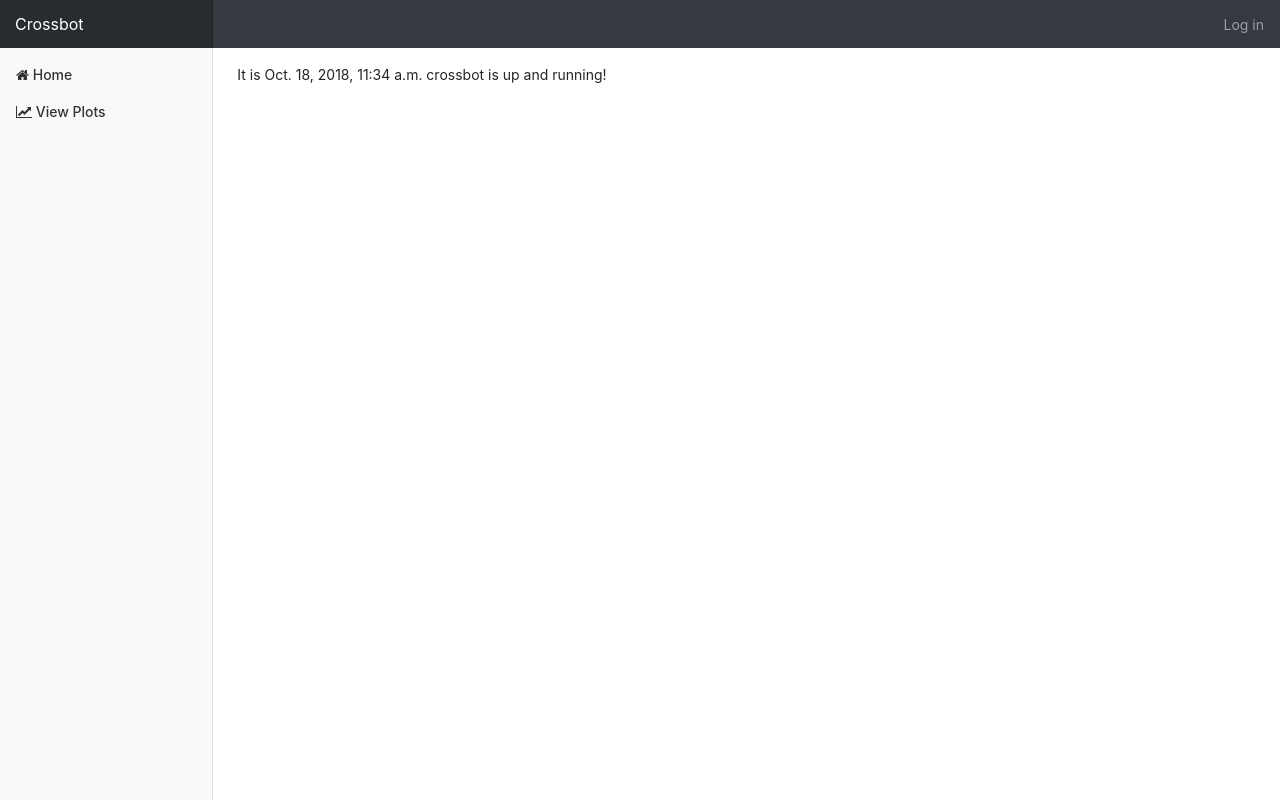
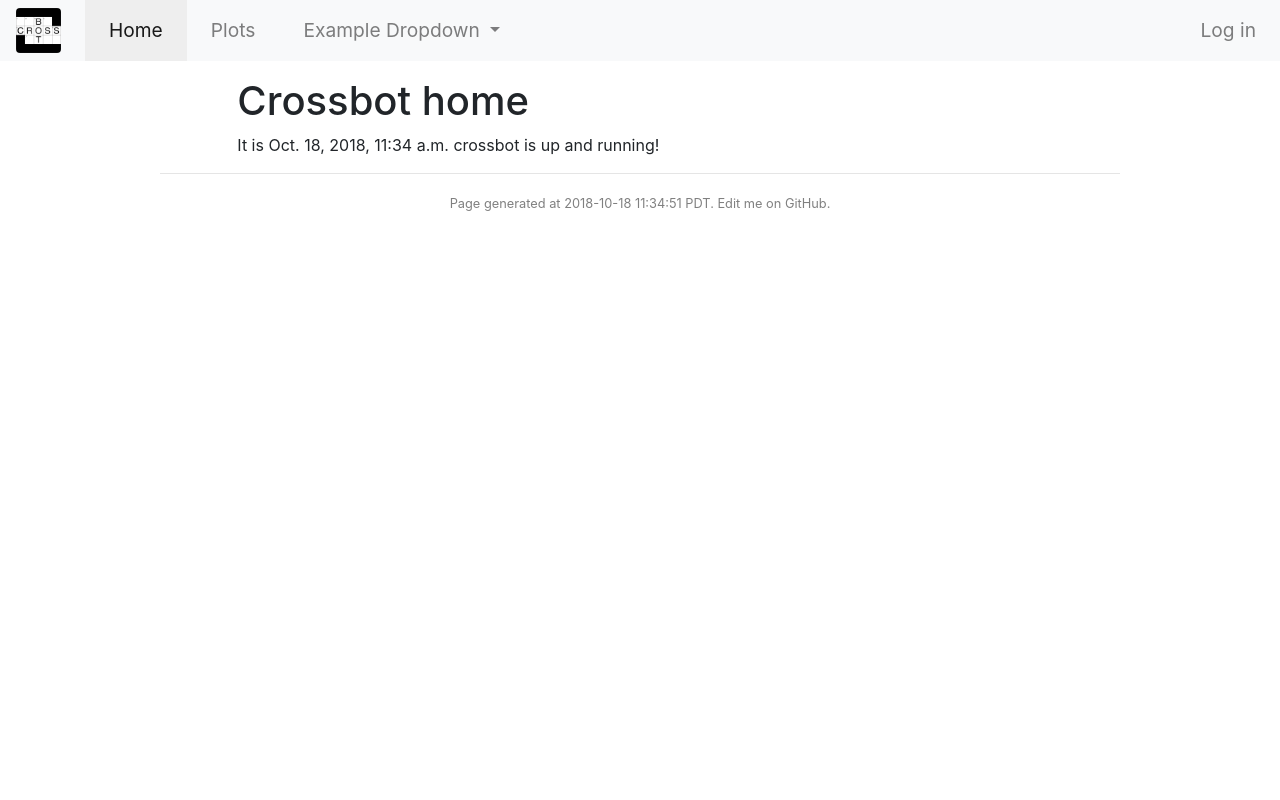
Before and after one commit to mwillsey/crossbot, a Django app: page / in a window 1280 px wide. Run offline with Django 3.2, Linux system fonts and the light colour scheme; some libraries are stand-ins or nearby versions.

Commit message:
Update the html

```diff
--- /dev/null
+++ b/crossbot/static/crossbot/css/base.css
@@ -0,0 +1,29 @@
+/* only use padding inside the nav-items, so the active background colors the whole thing */
+
+.navbar {
+    margin: 0;
+    padding: 0;
+    font-size: 120%;
+}
+
+.nav-item, .navbar-brand {
+    margin: 0;
+    padding: 8px 16px;
+}
+
+.active {
+    background-color: #eee;
+}
+
+/* make the foot low key */
+
+footer {
+    font-size: 80%;
+    text-align: center;
+    color: gray;
+    margin: 20px;
+}
+
+footer a {
+    color: gray;
+}
--- a/crossbot/static/crossbot/css/dashboard.css
+++ /dev/null
@@ -1,93 +0,0 @@
-body {
-  font-size: .875rem;
-}
-
-.feather {
-  width: 16px;
-  height: 16px;
-  vertical-align: text-bottom;
-}
-
-/*
- * Sidebar
- */
-
-.sidebar {
-  position: fixed;
-  top: 0;
-  bottom: 0;
-  left: 0;
-  z-index: 100; /* Behind the navbar */
-  padding: 0;
-  box-shadow: inset -1px 0 0 rgba(0, 0, 0, .1);
-}
-
-.sidebar-sticky {
-  position: -webkit-sticky;
-  position: sticky;
-  top: 48px; /* Height of navbar */
-  height: calc(100vh - 48px);
-  padding-top: .5rem;
-  overflow-x: hidden;
-  overflow-y: auto; /* Scrollable contents if viewport is shorter than content. */
-}
-
-.sidebar .nav-link {
-  font-weight: 500;
-  color: #333;
-}
-
-.sidebar .nav-link .feather {
-  margin-right: 4px;
-  color: #999;
-}
-
-.sidebar .nav-link.active {
-  color: #007bff;
-}
-
-.sidebar .nav-link:hover .feather,
-.sidebar .nav-link.active .feather {
-  color: inherit;
-}
-
-.sidebar-heading {
-  font-size: .75rem;
-  text-transform: uppercase;
-}
-
-/*
- * Navbar
- */
-
-.navbar-brand {
-  padding-top: .75rem;
-  padding-bottom: .75rem;
-  font-size: 1rem;
-  background-color: rgba(0, 0, 0, .25);
-  box-shadow: inset -1px 0 0 rgba(0, 0, 0, .25);
-}
-
-.navbar .form-control {
-  padding: .75rem 1rem;
-  border-width: 0;
-  border-radius: 0;
-}
-
-.form-control-dark {
-  color: #fff;
-  background-color: rgba(255, 255, 255, .1);
-  border-color: rgba(255, 255, 255, .1);
-}
-
-.form-control-dark:focus {
-  border-color: transparent;
-  box-shadow: 0 0 0 3px rgba(255, 255, 255, .25);
-}
-
-/*
- * Utilities
- */
-
-.border-top { border-top: 1px solid #e5e5e5; }
-.border-bottom { border-bottom: 1px solid #e5e5e5; }
--- a/crossbot/templates/crossbot/index.html
+++ b/crossbot/templates/crossbot/index.html
@@ -1,5 +1,7 @@
 {% extends "base.html" %}
 {% block content %}
-  It is {% now "DATETIME_FORMAT" %}
-  crossbot is up and running!
+    <h1> Crossbot home </h1>
+
+    It is {% now "DATETIME_FORMAT" %}
+    crossbot is up and running!
 {% endblock %}
--- a/templates/base.html
+++ b/templates/base.html
@@ -7,22 +7,59 @@
 
         <title>Crossbot</title>
 
-  <link rel="shortcut icon" href="{%  static "crossbot/favicon.ico" %}">
+        <link rel="shortcut icon" href="{% static "crossbot/favicon.ico" %}">
 
-  {# Bootstrap #}
-  <link rel="stylesheet" href="https://stackpath.bootstrapcdn.com/bootstrap/4.1.3/css/bootstrap.min.css" integrity="sha384-MCw98/SFnGE8fJT3GXwEOngsV7Zt27NXFoaoApmYm81iuXoPkFOJwJ8ERdknLPMO" crossorigin="anonymous">
+        {# bootstrap #}
+        <link rel="stylesheet" href="https://stackpath.bootstrapcdn.com/bootstrap/4.1.3/css/bootstrap.min.css"
+              integrity="sha384-MCw98/SFnGE8fJT3GXwEOngsV7Zt27NXFoaoApmYm81iuXoPkFOJwJ8ERdknLPMO"
+              crossorigin="anonymous">
 
-  {# Font Awesome #}
-  <link href="//maxcdn.bootstrapcdn.com/font-awesome/4.7.0/css/font-awesome.min.css" rel="stylesheet">
+        {# font awesome #}
+        <link rel="stylesheet" href="//maxcdn.bootstrapcdn.com/font-awesome/4.7.0/css/font-awesome.min.css">
 
-  {# Dashboard Example Stylesheet #}
-  <link rel="stylesheet" href="{% static "crossbot/css/dashboard.css" %}">
+        <link rel="stylesheet" href="{% static "crossbot/css/base.css" %}">
     </head>
     <body>
-    <nav class="navbar navbar-dark sticky-top bg-dark flex-md-nowrap p-0">
-      <div class="navbar-brand col-sm-3 col-md-2 mr-0">Crossbot</div>
-      <ul class="navbar-nav px-3">
-        <li class="nav-item text-nowrap">
+        <nav class="navbar navbar-expand-md navbar-light bg-light">
+            <a class="navbar-brand" href="{% url "home" %}">
+                <img src="{% static "crossbot/img/crossbot-logo.png" %}" width="45" height="45"
+                     class="d-inline-block rounded align-top mr-2" alt="Crossbot">
+            </a>
+            <button class="navbar-toggler"
+                    type="button"
+                    data-toggle="collapse"
+                    data-target="#navbarSupportedContent"
+                    aria-controls="navbarSupportedContent"
+                    aria-expanded="false"
+                    aria-label="Toggle navigation">
+                <span class="navbar-toggler-icon"></span>
+            </button>
+
+            <div class="collapse navbar-collapse" id="navbarSupportedContent">
+                <ul class="navbar-nav mr-auto">
+                    {% url 'home' as url %}
+                    <li class="nav-item {% if request.path == url %}active{% endif %}">
+                        <a class="nav-link" href="{{ url }}">Home</a>
+                    </li>
+                    {% url 'plot' as url %}
+                    <li class="nav-item {% if request.path == url %}active{% endif %}">
+                        <a class="nav-link" href="{{ url }}">Plots</a>
+                    </li>
+                    <li class="nav-item dropdown">
+                        <a class="nav-link dropdown-toggle" href="#" id="navbarDropdown" role="button" data-toggle="dropdown" aria-haspopup="true" aria-expanded="false">
+                            Example Dropdown
+                        </a>
+                        <div class="dropdown-menu" aria-labelledby="navbarDropdown">
+                            <a class="dropdown-item" href="#">Action</a>
+                            <a class="dropdown-item" href="#">Another action</a>
+                            <div class="dropdown-divider"></div>
+                            <a class="dropdown-item" href="#">Something else here</a>
+                        </div>
+                    </li>
+                </ul>
+
+                <ul class="navbar-nav">
+                    <li class="nav-item">
                         {% block login_logout %}
                             {% if user.is_authenticated %}
                                 <a class="nav-link" href="{% url 'logout' %}">Log out</a>
@@ -32,24 +69,7 @@
                         {% endblock %}
                     </li>
                 </ul>
-    </nav>
-
-    <div class="container-fluid">
-      <div class="row">
-        <nav class="col-md-2 d-none d-md-block bg-light sidebar">
-          <div class="sidebar-sticky">
-            <ul class="nav flex-column">
-              <li class="nav-item">
-                <a class="nav-link" href="{% url 'home' %}">
-                  <i class="fa fa-home"></i> Home
-                </a>
-              </li>
-              <li class="nav-item">
-                <a class="nav-link" href="{% url 'plot' %}">
-                  <i class="fa fa-line-chart"></i> View Plots
-                </a>
-              </li>
-            </ul>
+            </div>
         </nav>
 
         <main role="main" class="col-md-9 ml-sm-auto col-lg-10 pt-3 px-4">
@@ -61,8 +81,12 @@
 
             {% block content %}{% endblock %}
         </main>
-      </div>
-    </div>
+
+        <hr class="w-75">
+        <footer>
+            Page generated at {% now "Y-m-d h:i:s T" %}.
+            Edit me on <a href="https://github.com/mwillsey/crossbot">GitHub</a>.
+        </footer>
     </body>
 
     {# jQuery #}
```
Also changed, not shown: crossbot/static/crossbot/img/crossbot-logo.png (added). Lines whose indentation alone changed are shown as unchanged.
